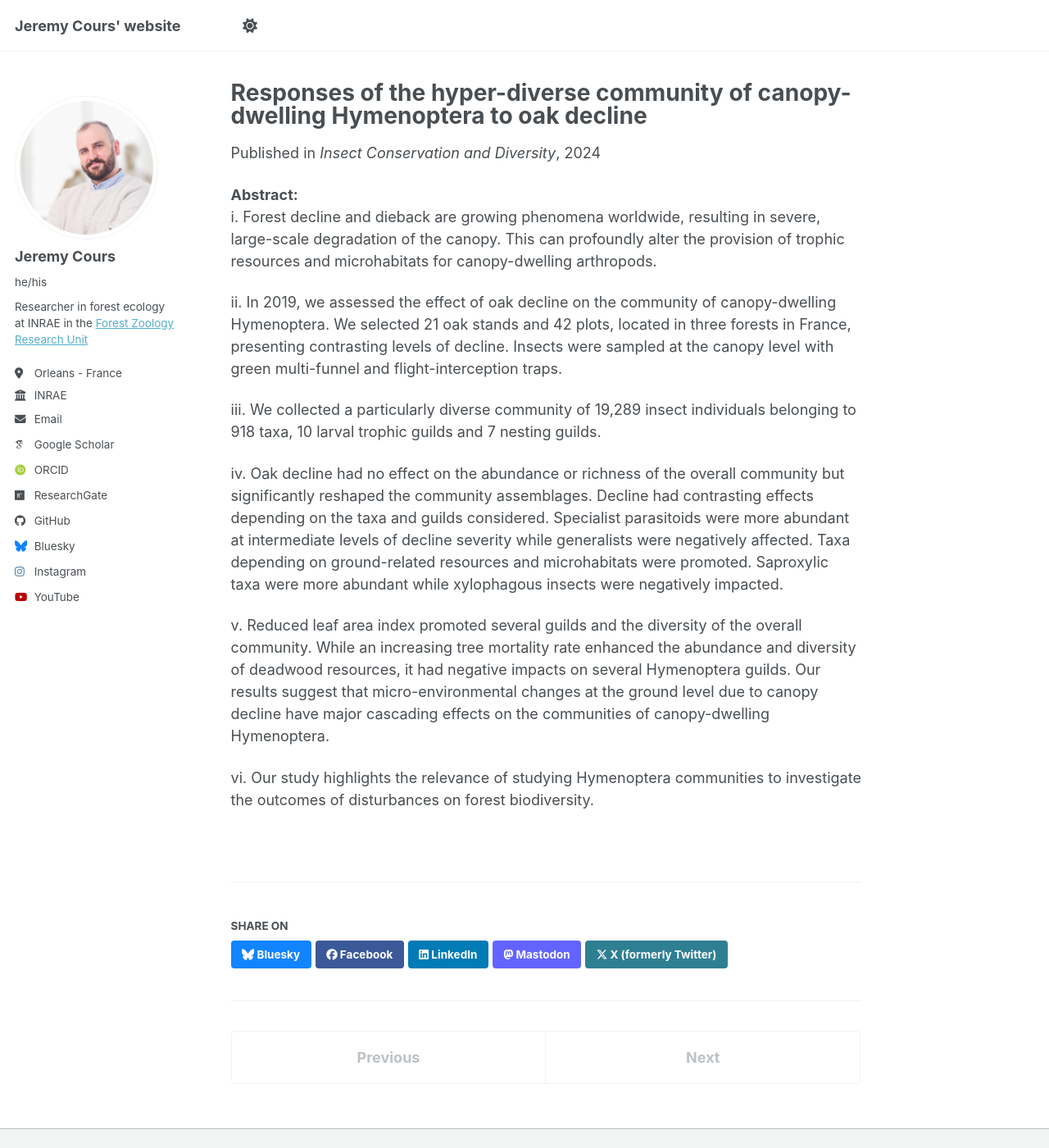
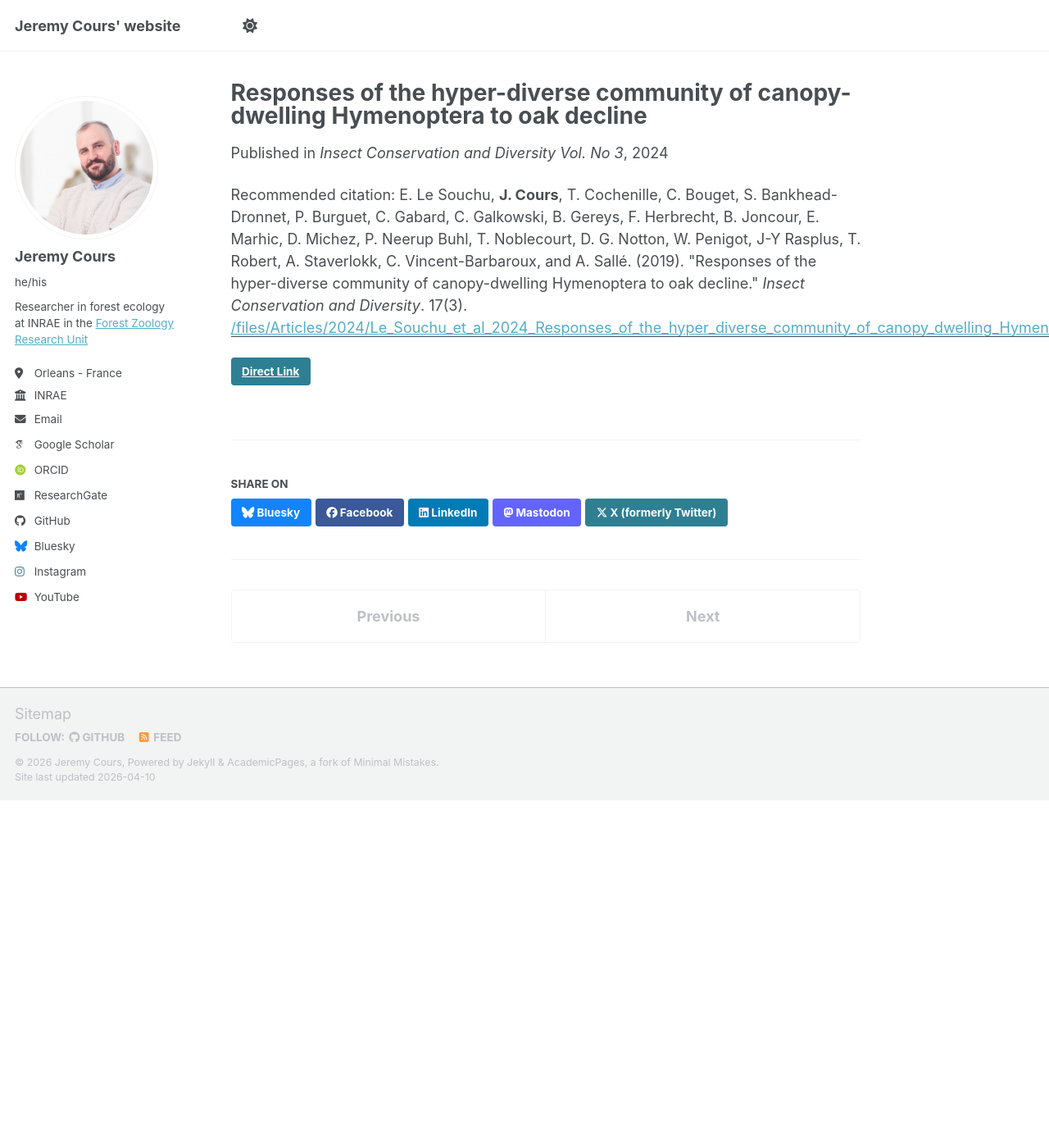
Before and after one commit to J-Cours/J-Cours.github.io, a Jekyll site: the page built from _publications/2024_paper_hymeno.md, in a window 1280 px wide and 1400 px high. Shown: the whole window at 82% size. Built offline with Jekyll 4.4.1, drawn with Linux system fonts in a browser that asks for light colours; some web fonts are replaced; a script bundle is joined from its source files by our own code; library files that are not in the unit come from our copies.

Commit message:
Update publications

```diff
--- a/_publications/2024_paper_hymeno.md
+++ b/_publications/2024_paper_hymeno.md
@@ -5,21 +5,8 @@ category: manuscripts
 permalink: /publication/2024-01-05-paper
 excerpt: ''
 date: 2024-01-05
-venue: 'Insect Conservation and Diversity'
-paperurl: 'https://resjournals.onlinelibrary.wiley.com/doi/full/10.1111/icad.12708'
-preprint: 'https://doi.org/10.1101/2023.07.25.550070'
-authors: 'Elodie Le Souchu, Jeremy Cours, Thomas Cochenille, Christophe Bouget, Stéphanie Bankhead-Dronnet, Patrick Burguet, Clarisse Gabard, Christophe Galkowski, Bruno Gereys, Franck Herbrecht, Barbara Joncour, Erwann Marhic, Denis Michez, Peter Neerup Buhl, Thierry Noblecourt, David G Notton, Willian Penigot, Jean-Yves Rasplus, Thierry Robert, Arnstein Staverlokk, Cécile Vincent-Barbaroux & Aurélien Sallé'
+venue: 'Insect Conservation and Diversity Vol. No 3'
+paperurl: '/files/Articles/2024/Le_Souchu_et_al_2024_Responses_of_the_hyper_diverse_community_of_canopy_dwelling_Hymenoptera_to_oak.pdf'
+link: 'https://doi.org/10.1111/icad.12708'
+citation: "E. Le Souchu, <b>J. Cours</b>, T. Cochenille, C. Bouget, S. Bankhead-Dronnet, P. Burguet, C. Gabard, C. Galkowski, B. Gereys, F. Herbrecht, B. Joncour, E. Marhic, D. Michez, P. Neerup Buhl, T. Noblecourt, D. G. Notton, W. Penigot, J-Y Rasplus, T. Robert, A. Staverlokk, C. Vincent-Barbaroux, and A. Sallé. (2019). &quot;Responses of the hyper-diverse community of canopy-dwelling Hymenoptera to oak decline.&quot; <i>Insect Conservation and Diversity</i>. 17(3)."
 ---
-
-**Abstract:**\
-i. Forest decline and dieback are growing phenomena worldwide, resulting in severe, large-scale degradation of the canopy. This can profoundly alter the provision of trophic resources and microhabitats for canopy-dwelling arthropods.
-
-ii. In 2019, we assessed the effect of oak decline on the community of canopy-dwelling Hymenoptera. We selected 21 oak stands and 42 plots, located in three forests in France, presenting contrasting levels of decline. Insects were sampled at the canopy level with green multi-funnel and flight-interception traps.
-
-iii. We collected a particularly diverse community of 19,289 insect individuals belonging to 918 taxa, 10 larval trophic guilds and 7 nesting guilds.
-
-iv. Oak decline had no effect on the abundance or richness of the overall community but significantly reshaped the community assemblages. Decline had contrasting effects depending on the taxa and guilds considered. Specialist parasitoids were more abundant at intermediate levels of decline severity while generalists were negatively affected. Taxa depending on ground-related resources and microhabitats were promoted. Saproxylic taxa were more abundant while xylophagous insects were negatively impacted.
-
-v. Reduced leaf area index promoted several guilds and the diversity of the overall community. While an increasing tree mortality rate enhanced the abundance and diversity of deadwood resources, it had negative impacts on several Hymenoptera guilds. Our results suggest that micro-environmental changes at the ground level due to canopy decline have major cascading effects on the communities of canopy-dwelling Hymenoptera.
-
-vi. Our study highlights the relevance of studying Hymenoptera communities to investigate the outcomes of disturbances on forest biodiversity.
```
Also changed, not shown: _publications/2024_paper_Ecosys.md (+3 -10 lines), 2 other files.
